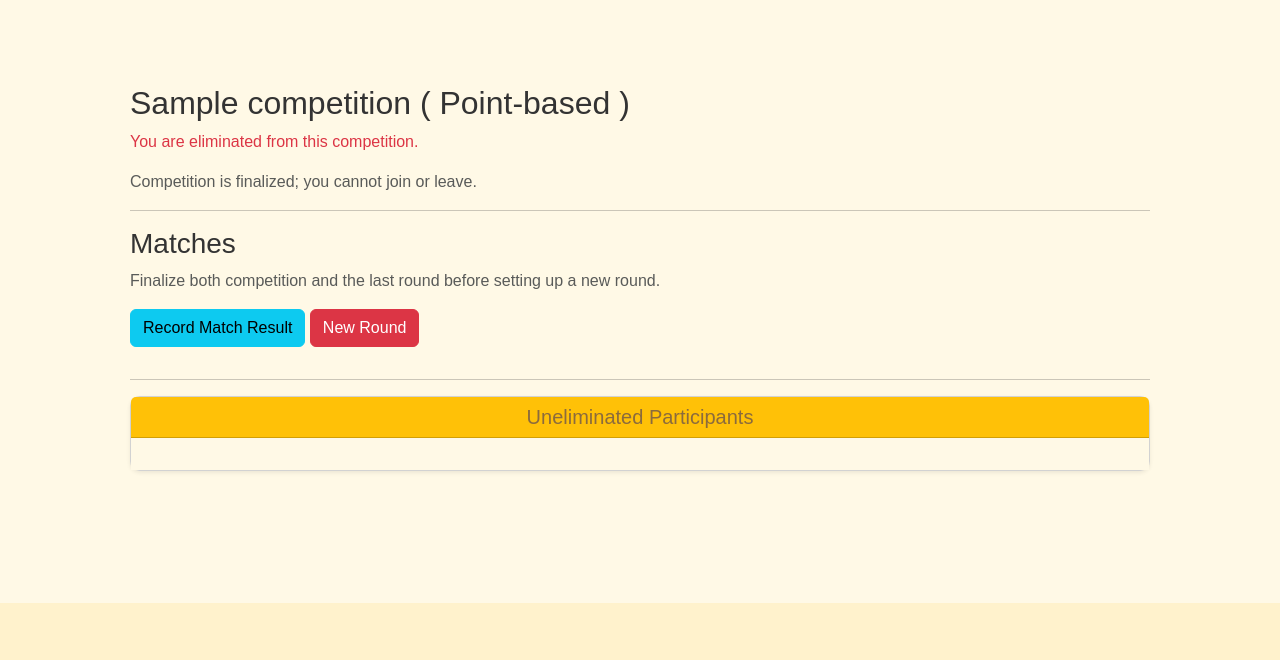
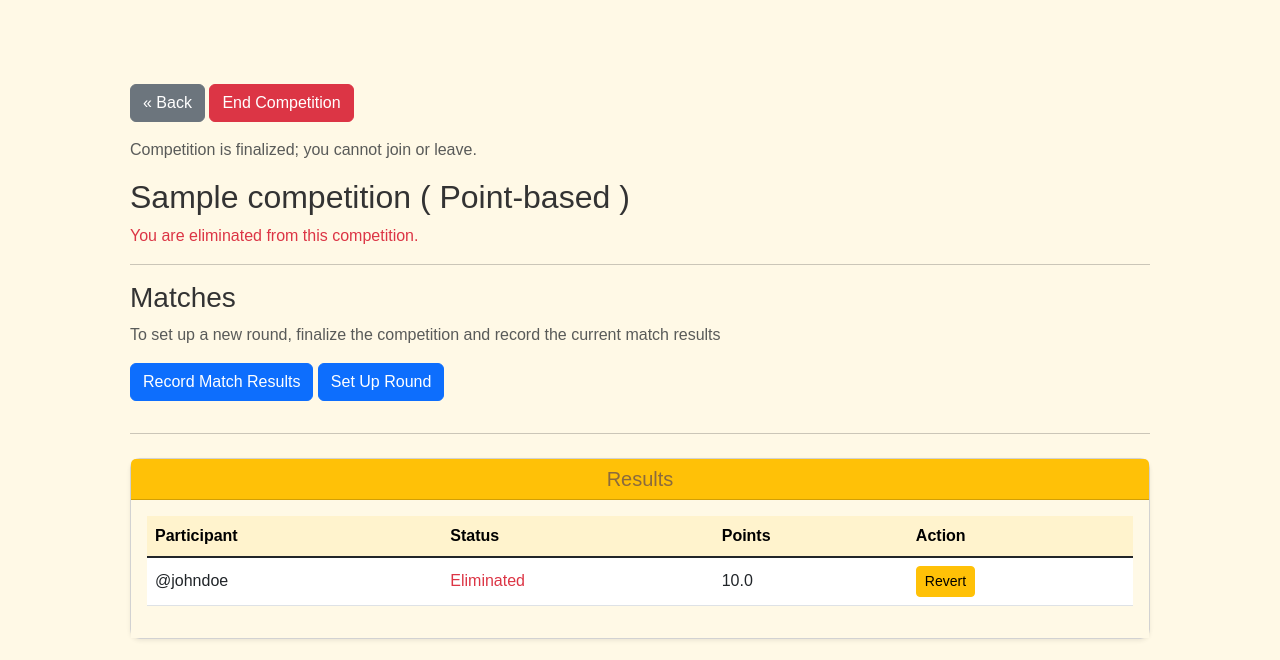
Before and after one commit to dilaramksh/dinasaurs_project, a Django app: page /competitions/1/competition_details/ in a window 1280 px wide. Shown: the part 90-750 px from the top of the page. Run offline with Django 5.2, Linux system fonts and the light colour scheme; a user stored in the database is signed in; data comes from the database, SQL or seed files in the repository; tables that the repository leaves empty hold one stand-in row (values such as "Sample post"); some libraries are stand-ins or nearby versions.

Commit message:
unify competition pages design

```diff
--- a/social_media/templates/society/competitions/competition_details.html
+++ b/social_media/templates/society/competitions/competition_details.html
@@ -3,13 +3,52 @@
 
 {% block content %}
 <div class="container mt-4">
+    {% if is_admin %}
+    <a href="{% url 'manage_competitions' competition.society.id %}" class="btn btn-secondary  mb-3">
+        &laquo; Back
+    </a>
+    {% else %}
+    <a href="{% url 'view_my_competitions'  %}" class="btn btn-secondary  mb-3">
+        &laquo; Back
+    </a>
+    {% endif %}
+
+    {% if not competition.is_finalized %}
+        {% if is_participant and not participant.is_eliminated %}
+            <form method="post" action="{% url 'leave_competition' competition.id %}" style="display:inline;">
+                {% csrf_token %}
+                <button type="submit" class="btn btn-danger mb-3">Leave Competition</button>
+            </form>
+        {% elif not is_participant %}
+            <form method="post" action="{% url 'join_competition' competition.id %}" style="display:inline;">
+                {% csrf_token %}
+                <button type="submit" class="btn btn-success mb-3">Join Competition</button>
+            </form>
+        {% endif %}
+        {% else %}
+        {% if not competition.is_ongoing %}
+            <p class="text-muted">This competition has ended.</p>
+        {% else %}
+        {% if is_admin %}
+            <!-- End Competition' button if not ended already -->
+            <form method="post" style="display:inline;">
+              {% csrf_token %}
+              <input type="hidden" name="action" value="end_competition">
+              <button type="submit" class="btn btn-danger mb-3">End Competition</button>
+            </form>
+        {% endif %}
+        {% endif %}
+        <p class="text-muted">Competition is finalized; you cannot join or leave.</p>
+
+    {% endif %}
+
     <h2>{{ competition.name }}
         (
         {% if competition.is_point_based %}Point-based{% else %}Winner-based{% endif %}
         )
     </h2>
 
-    <!-- Participant status -->
+    <!-- Participant status (for the current user) -->
     {% if is_participant %}
         {% if participant.is_eliminated %}
             <p class="text-danger">You are eliminated from this competition.</p>
@@ -21,89 +60,99 @@
     {% endif %}
 
     <!-- Join/Leave Buttons if not finalized -->
-    {% if not competition.is_finalized %}
-        {% if is_participant and not participant.is_eliminated %}
-            <form method="post" action="{% url 'leave_competition' competition.id %}" style="display:inline;">
-                {% csrf_token %}
-                <button type="submit" class="btn btn-danger btn-sm">Leave Competition</button>
-            </form>
-        {% elif not is_participant %}
-            <form method="post" action="{% url 'join_competition' competition.id %}" style="display:inline;">
-                {% csrf_token %}
-                <button type="submit" class="btn btn-primary mb-3">Join Competition</button>
-            </form>
-        {% endif %}
-    {% else %}
-        <p class="text-muted">Competition is finalized; you cannot join or leave.</p>
-    {% endif %}
+
+
+
     <hr>
 
-    {% if is_admin %}
-        <!-- Button to finalize or set up a new round -->
+    {% if is_admin and competition.is_ongoing %}
         <h3>Matches</h3>
-        <p class="text-muted">Finalize both competition and the last round before setting up a new round.</p>
+        <p class="text-muted">To set up a new round, finalize the competition and record the current match results</p>
         {% if not competition.is_finalized %}
-            <a href="{% url 'finalize_competition' competition.id %}" class="btn btn-danger mb-3">
+            <a href="{% url 'finalize_competition' competition.id %}" class="btn btn-primary mb-3">
                 Finalize Lineup
             </a>
         {% else %}
-            <a href="{% url 'record_match_results' competition.id %}" class="btn btn-info mb-3">
-                Record Match Result
+            <a href="{% url 'record_match_results' competition.id %}" class="btn btn-primary mb-3">
+                Record Match Results
             </a>
-            <a href="{% url 'set_up_round' competition.id %}" class="btn btn-danger mb-3">
-                New Round
+            <a href="{% url 'set_up_round' competition.id %}" class="btn btn-primary mb-3">
+                Set Up Round
             </a>
             <hr>
         {% endif %}
-
-        <div class="card shadow-sm">
+    {% endif %}
+        <div class="card shadow-sm mt-4">
             <div class="card-header bg-warning text-dark text-center">
-                <h5 class="mb-0">
-                    Uneliminated
-
-                    Participants
-                </h5>
+              <h5 class="mb-0">Results</h5>
             </div>
             <div class="card-body">
-
-                {% else %}
-                    {% if uneliminated_parts %}
+              {% if all_participants %}
                 <table class="table table-hover align-middle">
                   <thead class="table-warning">
                     <tr>
                       <th>Participant</th>
-                                    <th>Eliminate</th>
+                      <th>Status</th>
+
                       {% if competition.is_point_based %}
                         <th>Points</th>
+                      {% else %}
+                        <th>Winner?</th>
+                      {% endif %}
+                      {% if is_admin and competition.is_ongoing %}
+                        <th>Action</th>
                       {% endif %}
                     </tr>
                   </thead>
                   <tbody>
-                                {% for part in uneliminated_parts %}
+                    {% for p in all_participants %}
                       <tr>
-                                        <td>{{ part.user.username }}</td>
+                        <td>{{ p.user.username }}</td>
+                        <td>
+                          {% if p.is_eliminated %}
+                            <span class="text-danger">Eliminated</span>
+                          {% else %}
+                            <span class="text-success">Active</span>
+                          {% endif %}
+                        </td>
+
+                        {% if competition.is_point_based %}
+                          <td>{{ p.points }}</td>
+                        {% else %}
+                          <td>
+                            {% if latest_winner_ids and p.id in latest_winner_ids %}
+                              <span class="text-success">Yes</span>
+                            {% else %}
+                              <span class="text-muted">No</span>
+                            {% endif %}
+                          </td>
+
+                        {% endif %}
+                        {% if is_admin and competition.is_ongoing %}
+
                         <td>
                             <form method="post" style="display:inline;">
                               {% csrf_token %}
-                                                <input type="hidden" name="action" value="eliminate">
-                                                <input type="hidden" name="target_id" value="{{ part.id }}">
-                                                <button type="submit" class="btn btn-danger btn-sm">X</button>
+                              <input type="hidden" name="action" value="toggle_elimination">
+                              <input type="hidden" name="participant_id" value="{{ p.id }}">
+                              {% if p.is_eliminated %}
+                                <button type="submit" class="btn btn-warning btn-sm">Revert</button>
+                              {% else %}
+                                <button type="submit" class="btn btn-danger btn-sm">Eliminate</button>
+                              {% endif %}
                             </form>
                           </td>
-                                        {% if competition.is_point_based %}
-                                            <!-- Show points in read-only form -->
-                                            <td>{{ part.points }}</td>
                           {% endif %}
                       </tr>
                     {% endfor %}
                   </tbody>
                 </table>
               {% else %}
-                        <p class="text-muted">No uneliminated participants found.</p>
-                    {% endif %}
+                <p class="text-muted">No participants in this competition.</p>
               {% endif %}
             </div>
           </div>
 
+
 </div>
 {% endblock %}
```
Also changed, not shown: social_media/templates/society/competitions/set_up_round.html (+45 -24 lines), social_media/templates/student/view_competitions.html (+20 -18 lines), social_media/templates/student/view_my_competitions.html (+19 -19 lines). Lines whose indentation alone changed are shown as unchanged.
